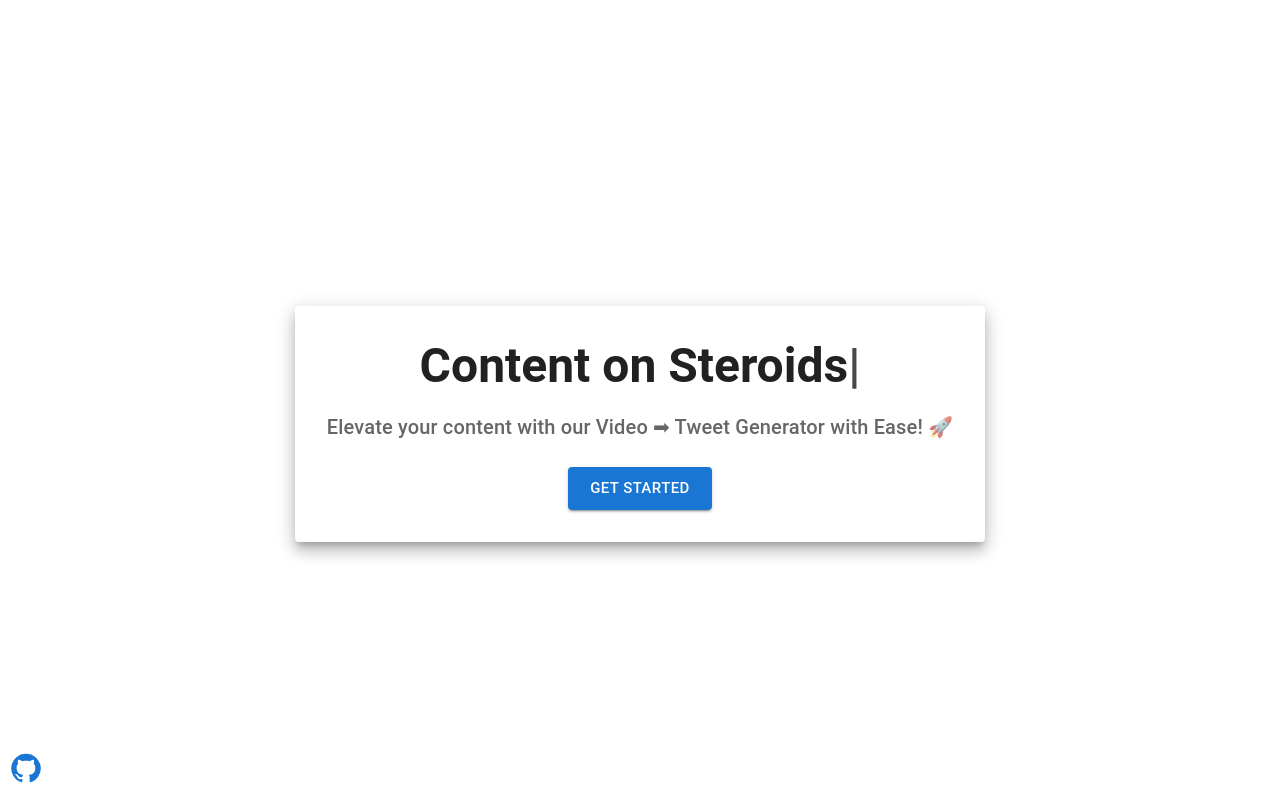
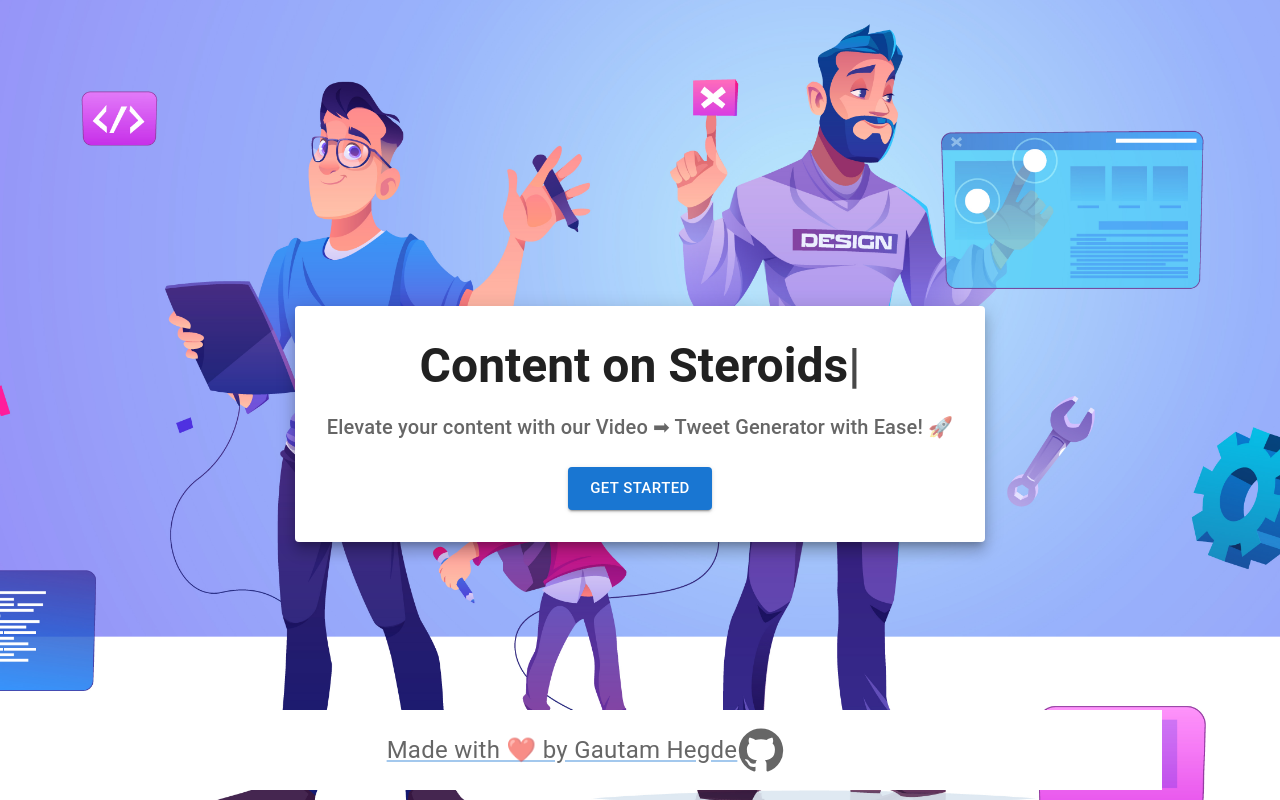
Before and after one commit to Gautam-Hegde/ContentCraft, a React (Vite) app: page / in a window 1280 px wide. Built offline with nearby package versions, Linux system fonts and the light colour scheme.

Commit message:
feature/enhancement

```diff
--- a/package.json
+++ b/package.json
@@ -17,6 +17,7 @@
     "axios": "^1.5.1",
     "dotenv": "^16.3.1",
     "react": "^18.2.0",
+    "react-awesome-reveal": "^4.2.5",
     "react-copy-to-clipboard": "^5.1.0",
     "react-dom": "^18.2.0",
     "react-router-dom": "^6.17.0",
--- a/src/LandingPage.jsx
+++ b/src/LandingPage.jsx
@@ -1,5 +1,6 @@
 import React, { useEffect } from 'react';
 import { Button, Container, Typography, Box, Paper, Link } from '@mui/material';
+import {Fade} from "react-awesome-reveal";
 import { useNavigate } from 'react-router-dom';
 import GitHubIcon from '@mui/icons-material/GitHub';
 import Typed from 'typed.js';
@@ -29,7 +30,8 @@ const LandingPage = () => {
 
   return (
     <>
-      <Container>
+    <Fade>
+    <Container>
         <Paper elevation={10} style={{ padding: '2rem', marginTop: '3rem' }}>
           <Typography variant="h3" gutterBottom>
             <Box fontWeight="bold" textAlign="center">
@@ -52,10 +54,17 @@ const LandingPage = () => {
             </Button>
           </Box>
         </Paper>
+        <Link href={githubUrl} style={{ position: 'absolute', bottom: '10px', left: '10px', zIndex: '2' }}>
+          <div style={{backgroundColor:"white" ,width:"90vw"}}>
+            <Typography variant="body2" color="textSecondary" style={{fontSize:"1.5rem", padding:"1rem",display:"flex" ,justifyContent:"center", alignItems:"center"}}>
+              Made with ❤️ by Gautam Hegde
+              <GitHubIcon style={{ fontSize: '3rem'}} />
+            </Typography>
+          </div>
+
+      </Link>
       </Container>
-      <Link href={githubUrl} style={{ position: 'absolute', bottom: '10px', left: '10px', zIndex: '2' }}>
-        <GitHubIcon style={{ fontSize: '2rem' }} />
-      </Link>
+    </Fade>
 
     </>
   );
--- a/src/LinkForm.jsx
+++ b/src/LinkForm.jsx
@@ -77,6 +77,7 @@ function LinkForm() {
               label="YouTube URL"
               variant="outlined"
               fullWidth
+              style={{ backgroundColor: 'white' }}
               value={youtubeUrl}
               onChange={handleInputChange}
             />
--- a/src/index.css
+++ b/src/index.css
@@ -1,3 +1,7 @@
+*{
+  padding: none;
+  margin: none;
+}
 :root {
   font-family: Inter, system-ui, Avenir, Helvetica, Arial, sans-serif;
   line-height: 1.5;
@@ -24,6 +28,10 @@ a:hover {
 }
 
 body {
+  background-image: url('../public/Bg.jpg');
+  background-repeat: no-repeat;
+  background-size: cover;
+  background-position: center;
   margin: 0;
   display: flex;
   place-items: center;
```
Also changed, not shown: public/Bg.jpg (added), 1 other file (tests, documents, lock files or other folders).
